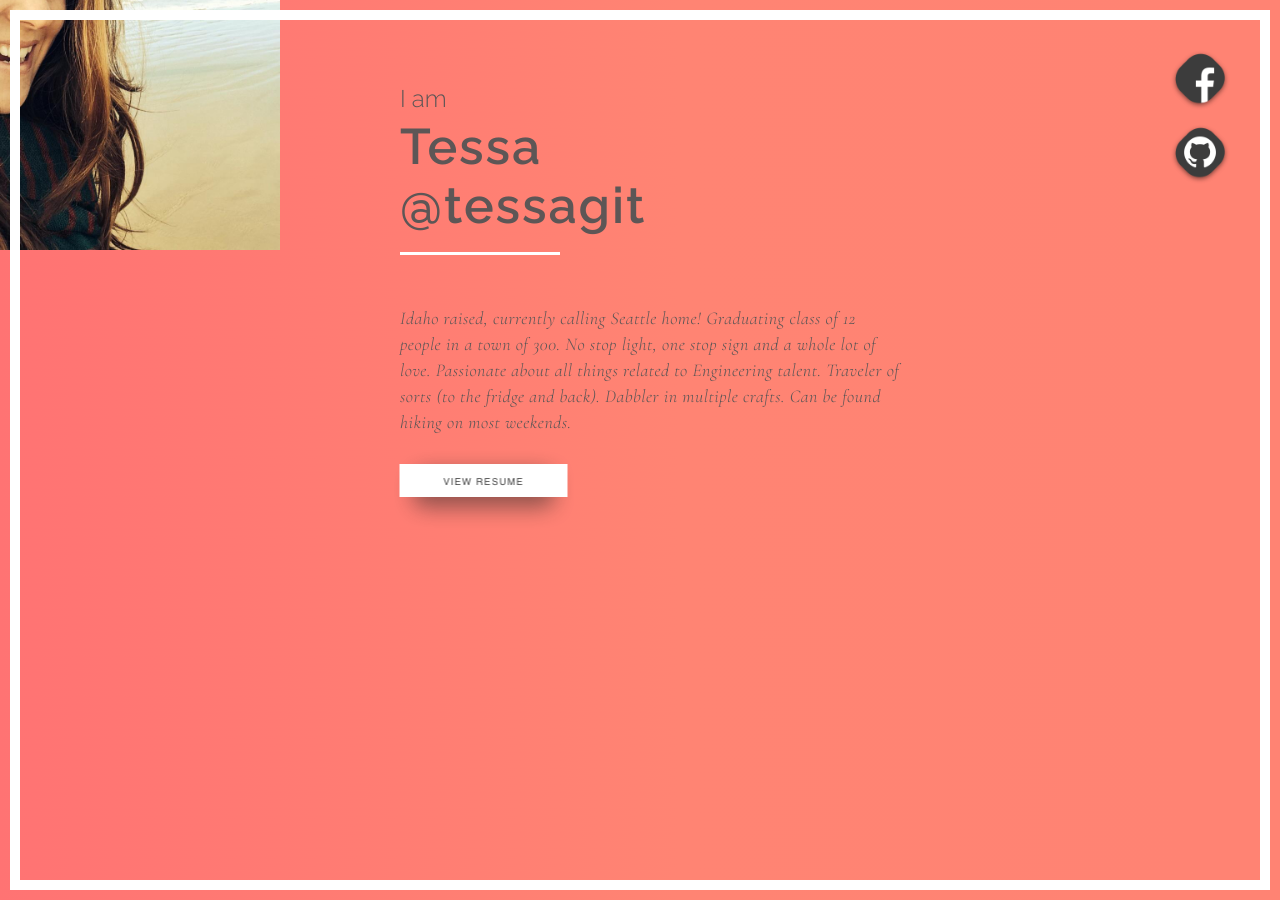
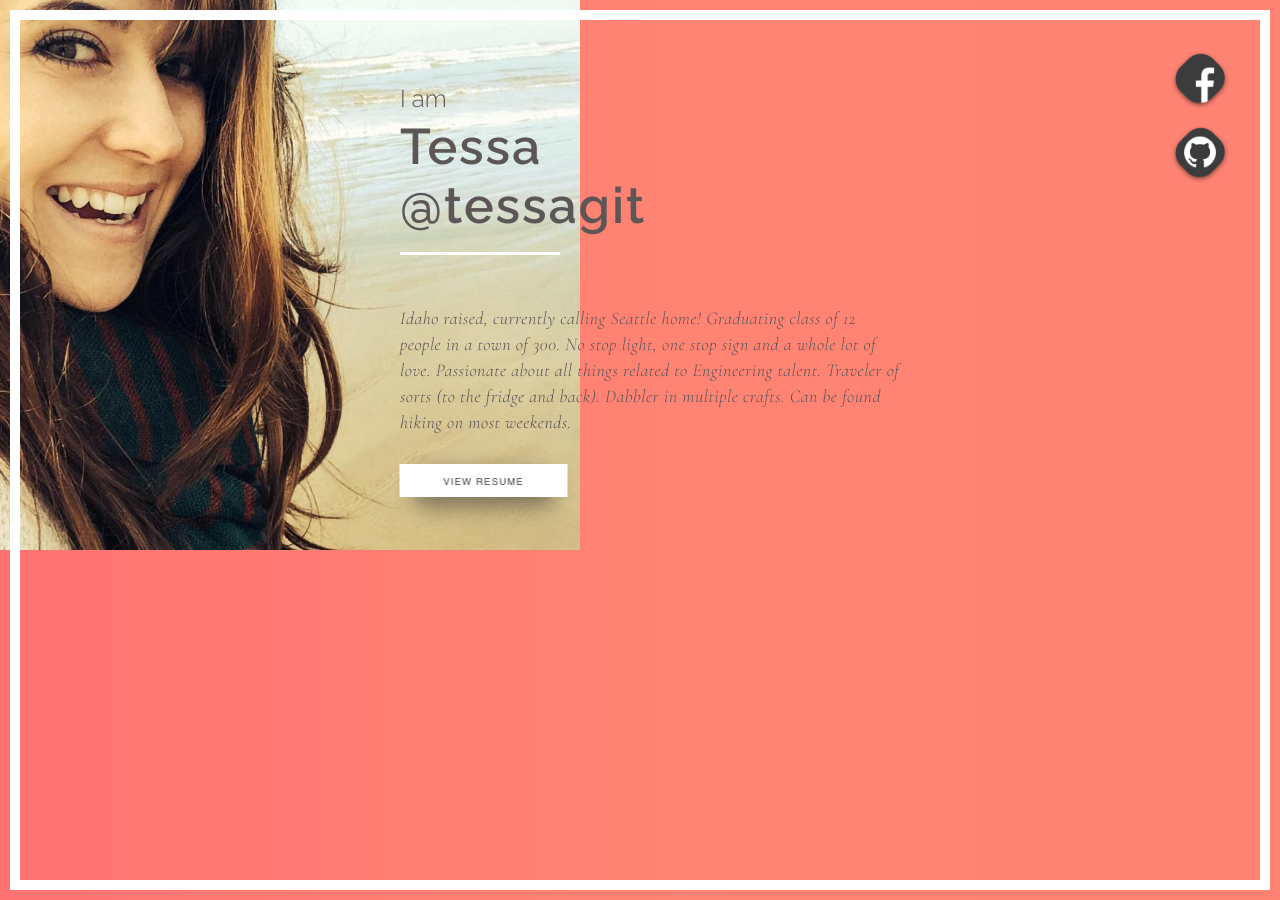
Before and after one commit to Anant08/tessagit.github.io, a Jekyll site: the page index.html, which Jekyll copies as it is, in a window 1280 px wide. Built offline with Jekyll 4.4.1, drawn with Linux system fonts in a browser that asks for light colours.

Commit message:
Make pic bigger

```diff
--- a/index.html
+++ b/index.html
@@ -151,8 +151,8 @@ hr {
 	background-image: url("photo.png");
     background-size:contain;
 	position: absolute;
-	width: 400px;
-	height: 400px;
+	width: 700px;
+	height: 700px;
 	background-repeat: no-repeat;
     left: -120px;
     top: -150px;
```
